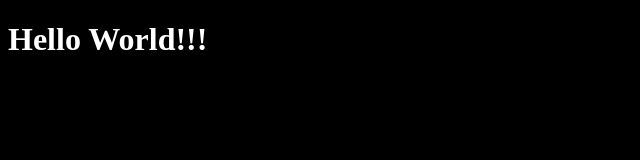
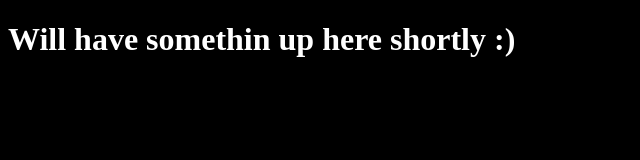
Before and after one commit to WebD00D/PhillipSearch, a plain HTML site: page index.html in a window 1280 px wide. Shown: the whole page, without its empty margins (0-640 px from the left). Drawn offline with Linux system fonts and the light colour scheme.

Commit message:
update again

```diff
--- a/index.html
+++ b/index.html
@@ -11,7 +11,7 @@
   </head>
   <body style="background-color:black">
     <div>
-      <h1 style="color:white">Hello World!!!</h1>
+      <h1 style="color:white">Will have somethin up here shortly :)</h1>
     </div>
   </body>
 </html>
```
